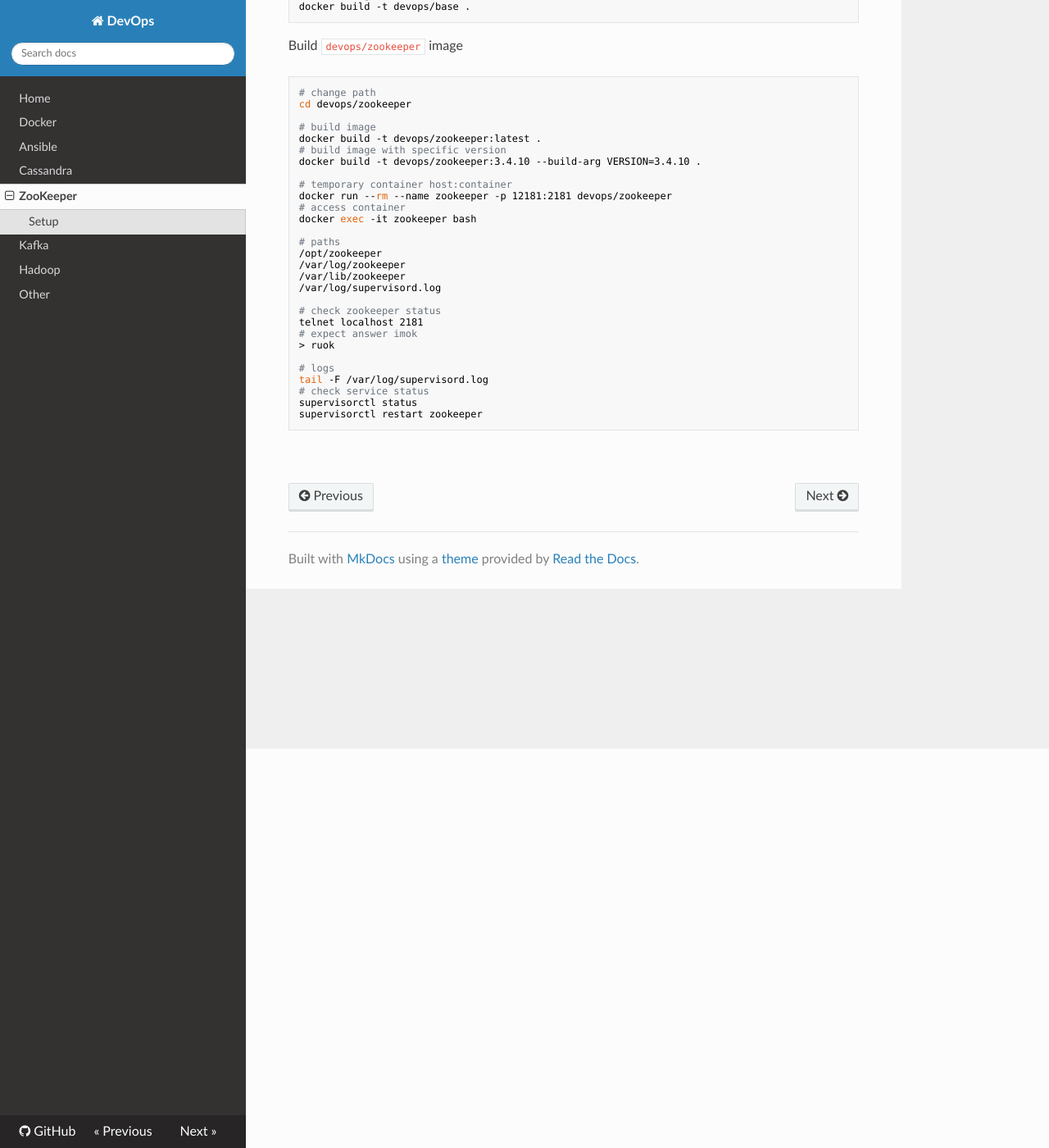
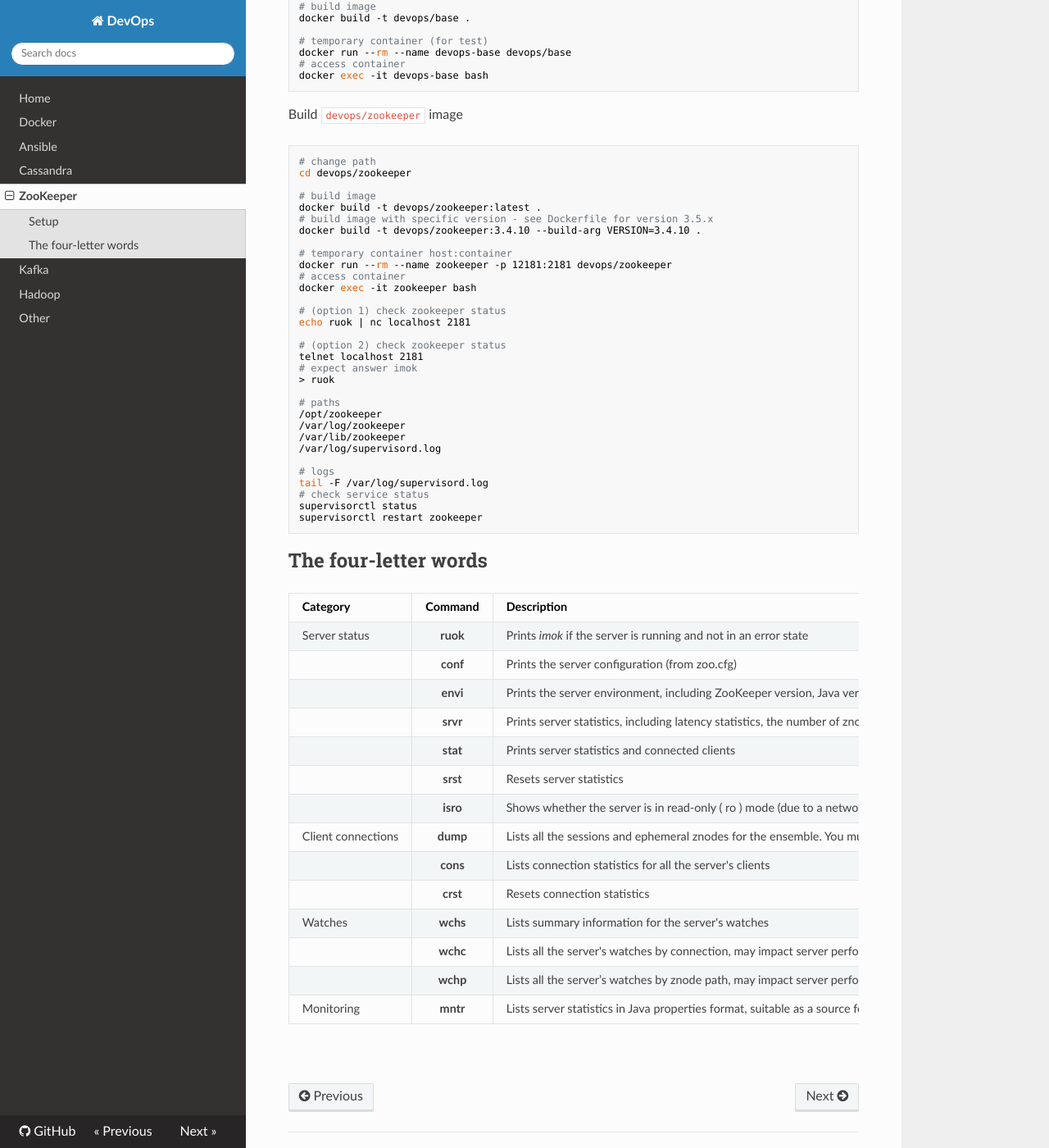
Before and after one commit to niqdev/devops, an MkDocs documentation site: the page built from docs/zookeeper.md, in a window 1280 px wide and 1400 px high, scrolled down 487 px. Shown: the whole window at 82% size. Built offline with MkDocs 1.6.1, drawn with Linux system fonts in a browser that asks for light colours; nearby versions of some CDN libraries; old or Windows-style settings are respelled for this version of MkDocs.

Commit message:
doc: update zookeeper

````diff
--- a/docs/zookeeper.md
+++ b/docs/zookeeper.md
@@ -12,8 +12,14 @@ Build `devops/base` image
 ```bash
 # change path
 cd devops/base
+
 # build image
 docker build -t devops/base .
+
+# temporary container (for test)
+docker run --rm --name devops-base devops/base
+# access container
+docker exec -it devops-base bash
 ```
 
 Build `devops/zookeeper` image
@@ -23,7 +29,7 @@ cd devops/zookeeper
 
 # build image
 docker build -t devops/zookeeper:latest .
-# build image with specific version
+# build image with specific version - see Dockerfile for version 3.5.x
 docker build -t devops/zookeeper:3.4.10 --build-arg VERSION=3.4.10 .
 
 # temporary container host:container
@@ -31,16 +37,19 @@ docker run --rm --name zookeeper -p 12181:2181 devops/zookeeper
 # access container
 docker exec -it zookeeper bash
 
+# (option 1) check zookeeper status
+echo ruok | nc localhost 2181
+
+# (option 2) check zookeeper status
+telnet localhost 2181
+# expect answer imok
+> ruok
+
 # paths
 /opt/zookeeper
 /var/log/zookeeper
 /var/lib/zookeeper
 /var/log/supervisord.log
-
-# check zookeeper status
-telnet localhost 2181
-# expect answer imok
-> ruok
 
 # logs
 tail -F /var/log/supervisord.log
@@ -49,4 +58,23 @@ supervisorctl status
 supervisorctl restart zookeeper
 ```
 
+## The four-letter words
+
+| Category | Command | Description |
+| -------- |:-------:| ----------- |
+| Server status | **ruok** | Prints *imok* if the server is running and not in an error state |
+| | **conf** | Prints the server configuration (from zoo.cfg) |
+| | **envi** | Prints the server environment, including ZooKeeper version, Java version, and other system properties |
+| | **srvr** | Prints server statistics, including latency statistics, the number of znodes, and the server mode (standalone, leader, or follower) |
+| | **stat** | Prints server statistics and connected clients |
+| | **srst** | Resets server statistics |
+| | **isro** | Shows whether the server is in read-only ( ro ) mode (due to a network partition) or read/write mode (rw) |
+| Client connections | **dump** | Lists all the sessions and ephemeral znodes for the ensemble. You must connect to the leader (see srvr) for this command |
+| | **cons** | Lists connection statistics for all the server's clients |
+| | **crst** | Resets connection statistics |
+| Watches | **wchs** | Lists summary information for the server's watches |
+| | **wchc** | Lists all the server's watches by connection, may impact server performance for a large number of watches |
+| | **wchp** | Lists all the server’s watches by znode path, may impact server performance for a large number of watches |
+| Monitoring | **mntr** | Lists server statistics in Java properties format, suitable as a source for monitoring systems such as Ganglia and Nagios |
+
 <br>
````
Also changed, not shown: 2 other files.
